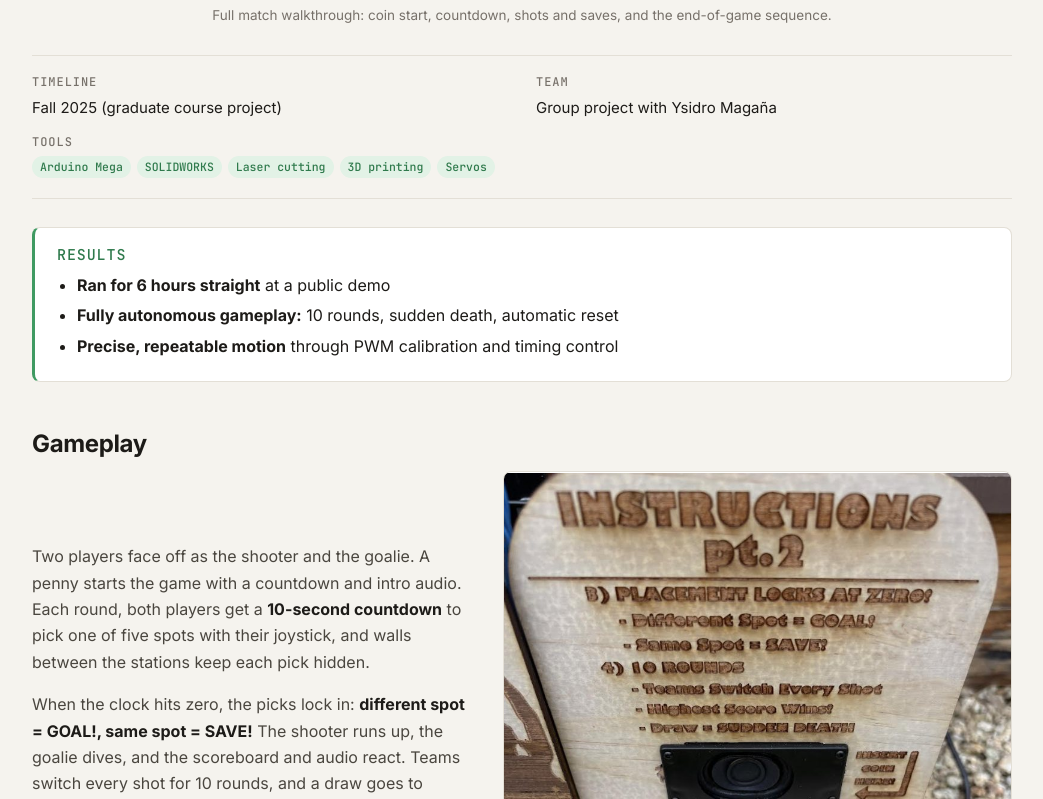
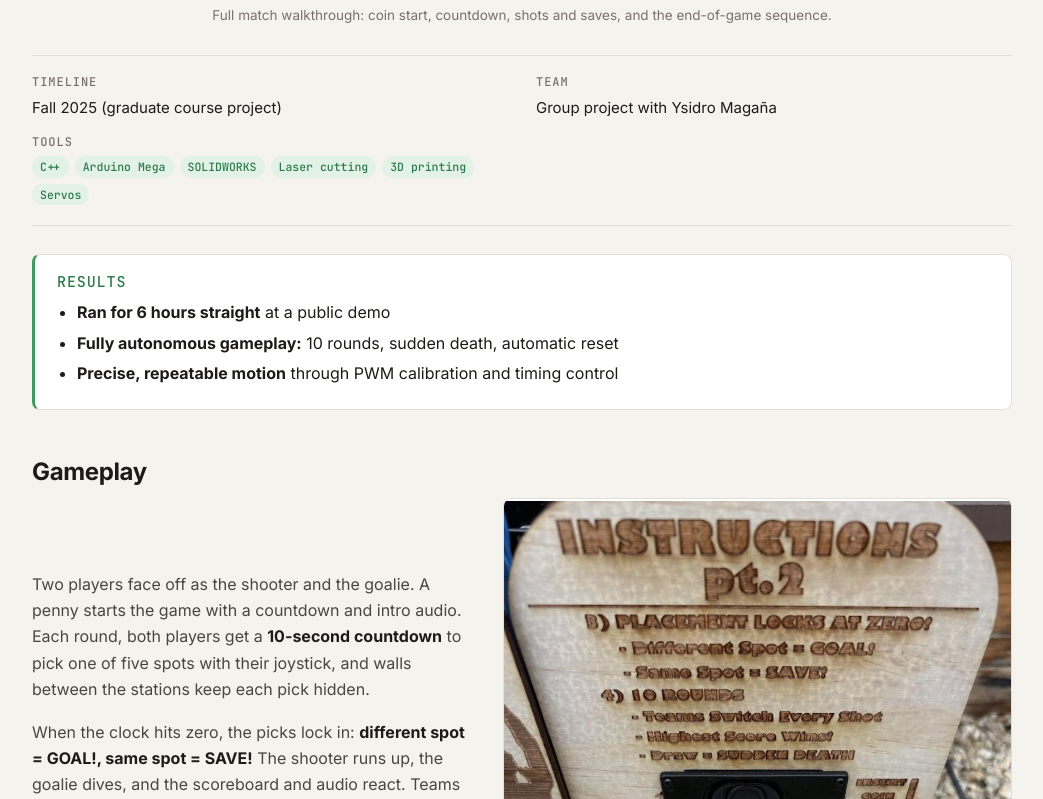
Before and after one commit to eliasrpedroza/eliasrpedroza.github.io, a Jekyll site: the page built from _projects/goal-penalty-shootout.md, in a window 1280 px wide and 900 px high, scrolled down 596 px, cut to the strip 101-900 px from the top of the window. Shown: the whole strip, without its empty margins (118-1161 px from the left). Built offline with Jekyll 4.4.1, drawn with Linux system fonts in a browser that asks for light colours.

```diff
--- a/_projects/goal-penalty-shootout.md
+++ b/_projects/goal-penalty-shootout.md
@@ -12,7 +12,7 @@ hero_max_width: 680px   # keeps the landscape video from taking over the screen
 hero_caption: "Full match walkthrough: coin start, countdown, shots and saves, and the end-of-game sequence."
 timeline: Fall 2025 (graduate course project)
 team: ["Ysidro Magaña"]
-tags: [Arduino Mega, SOLIDWORKS, Laser cutting, 3D printing, Servos]
+tags: [C++, Arduino Mega, SOLIDWORKS, Laser cutting, 3D printing, Servos]
 results:
   - "**Ran for 6 hours straight** at a public demo"
   - "**Fully autonomous gameplay:** 10 rounds, sudden death, automatic reset"
```
